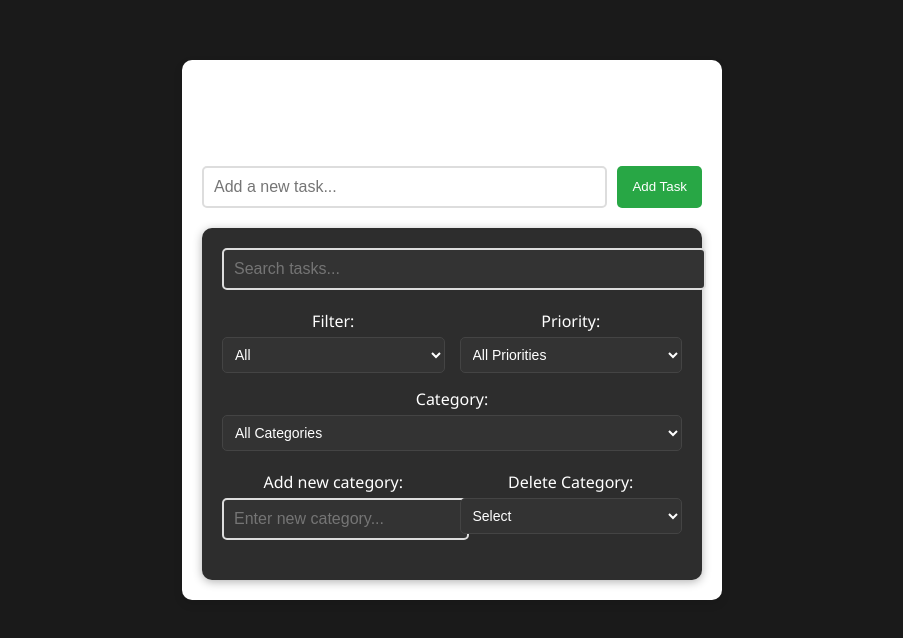
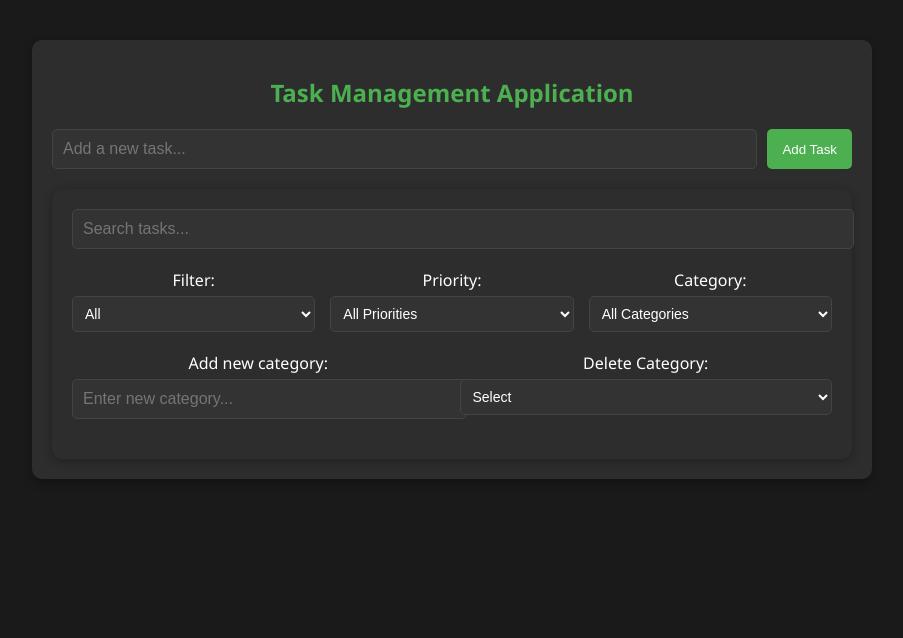
Before and after one commit to Im-Arth1307/Task-Management-Application, a React (Create React App) app: page / in a window 1280 px wide. Shown: the top 638 px of the page, without its empty margins (188-1091 px from the left). Built offline with nearby package versions, Linux system fonts and the light colour scheme; the HTML template or start-up script is replaced by a standard one.

Commit message:
fixed minor UI issues

```diff
--- a/src/App.css
+++ b/src/App.css
@@ -1,29 +1,38 @@
 .app-container {
-    max-width: 500px;
-    margin: 40px auto;
+  max-width: 800px;
+  margin: 20px auto;
   padding: 20px;
   text-align: center;
-    background: white;
-    box-shadow: 0 4px 10px rgba(0, 0, 0, 0.1);
+  background: var(--card-background);
+  box-shadow: 0 4px 10px rgba(0, 0, 0, 0.3);
   border-radius: 10px;
+}
+
+h1 {
+  color: var(--primary-color);
+  margin-bottom: 20px;
+  font-size: 24px;
 }
 
 .task-input-container {
   display: flex;
   gap: 10px;
   margin-bottom: 20px;
+  justify-content: center;
 }
 
 input[type="text"] {
   flex: 1;
   padding: 10px;
-    border: 2px solid #ddd;
+  border: 1px solid var(--border-color);
   border-radius: 5px;
+  background-color: var(--input-background);
+  color: var(--text-color);
   font-size: 16px;
 }
 
 .add-task-button {
-    background: #28a745;
+  background: var(--primary-color);
   color: white;
   border: none;
   padding: 10px 15px;
@@ -33,5 +42,5 @@
 }
 
 .add-task-button:hover {
-    background: #218838;
+  background: #45a049;
 }
--- a/src/App.js
+++ b/src/App.js
@@ -4,7 +4,6 @@ import TaskForm from "./components/TaskForm";
 import { useDispatch } from "react-redux";
 import { addTask } from "./redux/taskSlice";
 import "./App.css";
-
 
 const App = () => {
   const [taskText, setTaskText] = useState("");
@@ -19,7 +18,7 @@ const App = () => {
 
   return (
     <div className="app-container">
-      <h1>Task Manager App</h1>
+      <h1>Task Management Application</h1>
 
       <div className="task-input-container">
         <input
```
Lines whose indentation alone changed are shown as unchanged.
